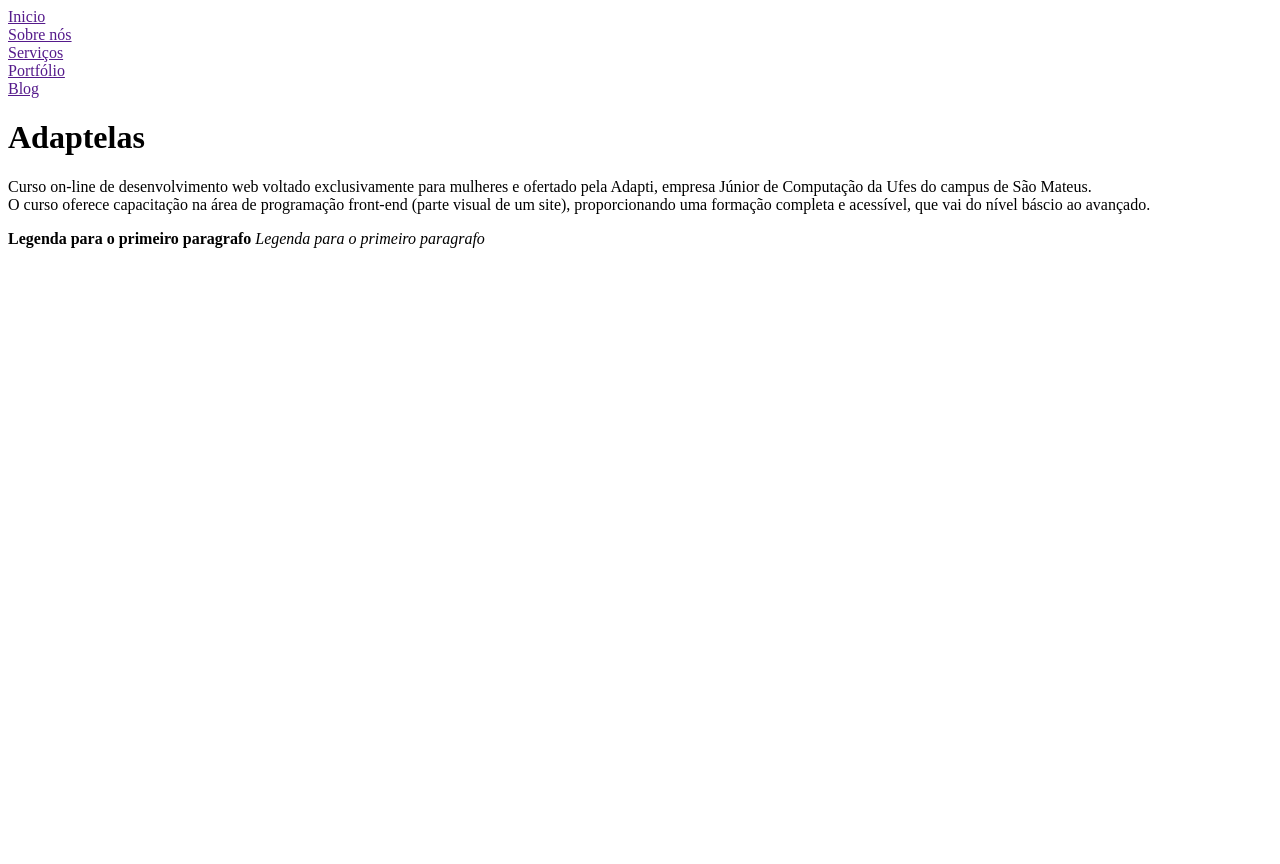
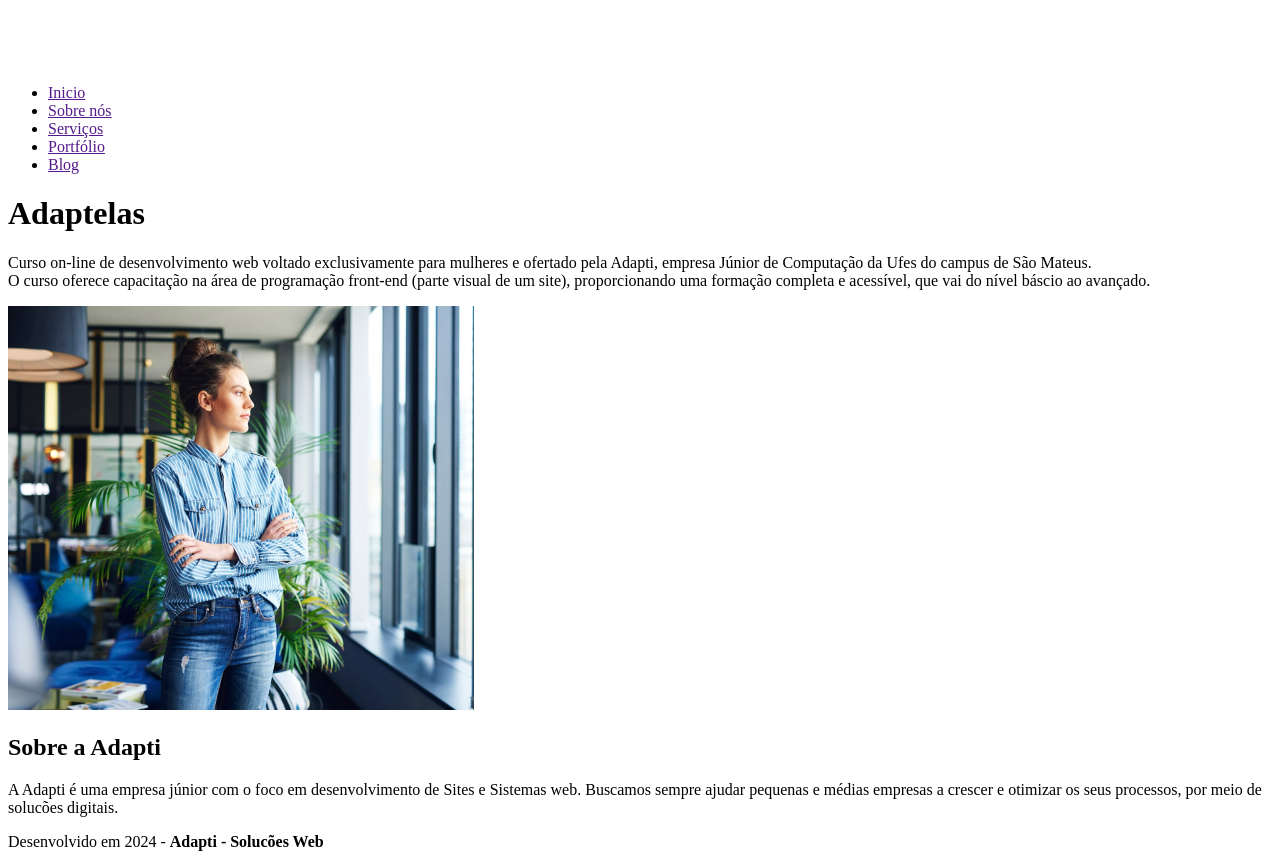
Before and after one commit to Niklly/adaptelas2024, a plain HTML site: page index.html in a window 1280 px wide. Before the commit the page ends 800 px from the top, so only its background shows below. Drawn offline with Linux system fonts and the light colour scheme.

Commit message:
atividade 2

```diff
--- a/index.html
+++ b/index.html
@@ -7,33 +7,50 @@
 </head>
 
 <body>
+
+    <nav>
+        <img src="imagens/logo_nav.png" alt="">
+    </nav>
+
     <header>
-        <a href="">Inicio</a> <br>
-            <a href="">Sobre nós</a> <br>
-            <a href="">Serviços</a> <br>
-            <a href="">Portfólio</a> <br>
-            <a href="">Blog</a>
+        <ul>
+            <li><a href="">Inicio</a> <br></li>
+            <li><a href="">Sobre nós</a> <br></li>
+            <li><a href="">Serviços</a> <br></li>
+            <li><a href="">Portfólio</a> <br></li>
+            <li><a href="">Blog</a></li>
+
+        </ul>
 
     </header>
-    <nav></nav>
+
     <main>
         <h1>Adaptelas</h1>
         <p> Curso on-line de desenvolvimento web voltado exclusivamente para mulheres e ofertado pela Adapti, empresa Júnior de Computação da Ufes do campus de São Mateus. <br>
             O curso oferece capacitação na área de programação front-end (parte visual de um site), proporcionando uma formação completa e acessível, que vai do nível báscio ao avançado.
-
         </p>
 
         <span>
-            <b>Legenda para o primeiro paragrafo</b>
-            <i>Legenda para o primeiro paragrafo</i>
+            <!--
+            <b>para deixar o texto em negrito</b>
+            <i>para deixar o texto em itálico</i>
+            -->
         </span>
         <div>
+            <img src="./imagens/body.png" alt="">
+        </div>
 
-        </div>
     </main>
     <section></section>
     <div></div>
-    <footer></footer>
+    <footer>
+        <h2>Sobre a Adapti</h2>
+        <p>A Adapti é uma empresa júnior com o foco em desenvolvimento de Sites e Sistemas web. Buscamos sempre ajudar pequenas e médias empresas a crescer e otimizar os seus processos, por meio de solucões digitais.</p>
+        <p>Desenvolvido em 2024 - <b>Adapti - Solucões Web</b></p>
+        <img src="./imagens/logo_footer.png" alt="">
+
+
+    </footer>
 </body>
 
 
```
Also changed, not shown: imagens/body.png (added), imagens/logo_footer.png (added), imagens/logo_nav.png (added).
